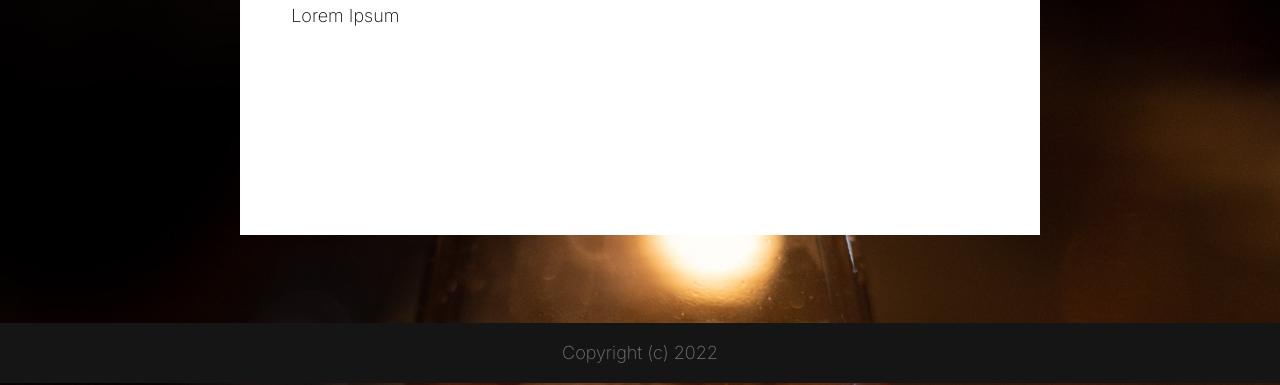
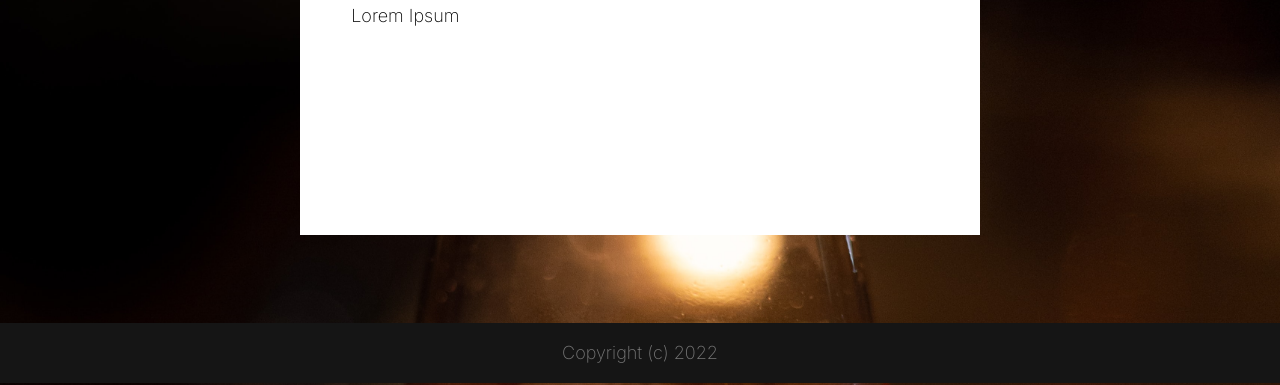
Before and after one commit to ThumbsUpGif/T13_I.R.o.T_ii, a plain HTML site: page menuXdom.html in a window 1280 px wide. Shown: the part 417-802 px from the top of the page. Drawn offline with nearby package versions, Linux system fonts and the light colour scheme.

Commit message:
updated link in logo, smaller max-width for drink-presentation

```diff
--- a/css/styleBar.css
+++ b/css/styleBar.css
@@ -311,7 +311,7 @@ footer {
     padding: 4%;
     min-height: 40vh;
     width: 82vw;
-    max-width: 800px;
+    max-width: 680px;
     margin-left: auto;
     margin-right: auto;
     margin-bottom: 300px;
```
Also changed, not shown: menu.html (+1 -1 lines).
